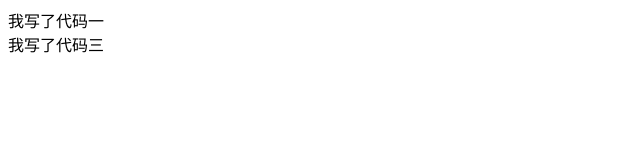
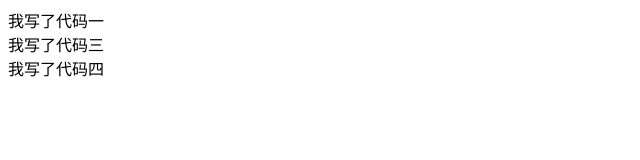
Before and after one commit to wuhao2019888/test, a plain HTML site: page index.html in a window 1280 px wide. Shown: the whole page, without its empty margins (0-640 px from the left). Drawn offline with Linux system fonts and the light colour scheme.

Commit message:
我写了代码四

```diff
--- a/index.html
+++ b/index.html
@@ -9,5 +9,6 @@
 <body>
   <div>我写了代码一</div>
   <div>我写了代码三</div>
+  <div>我写了代码四</div>
 </body>
 </html>
```
